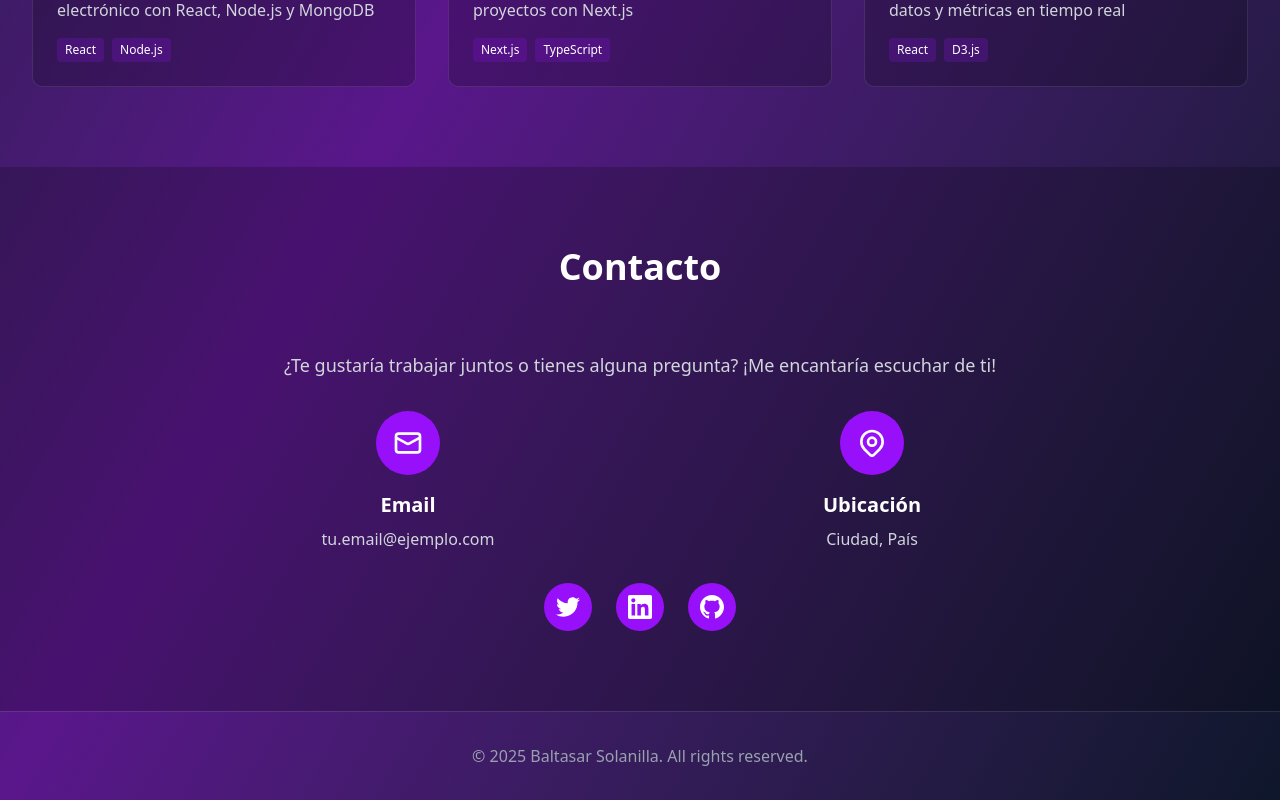
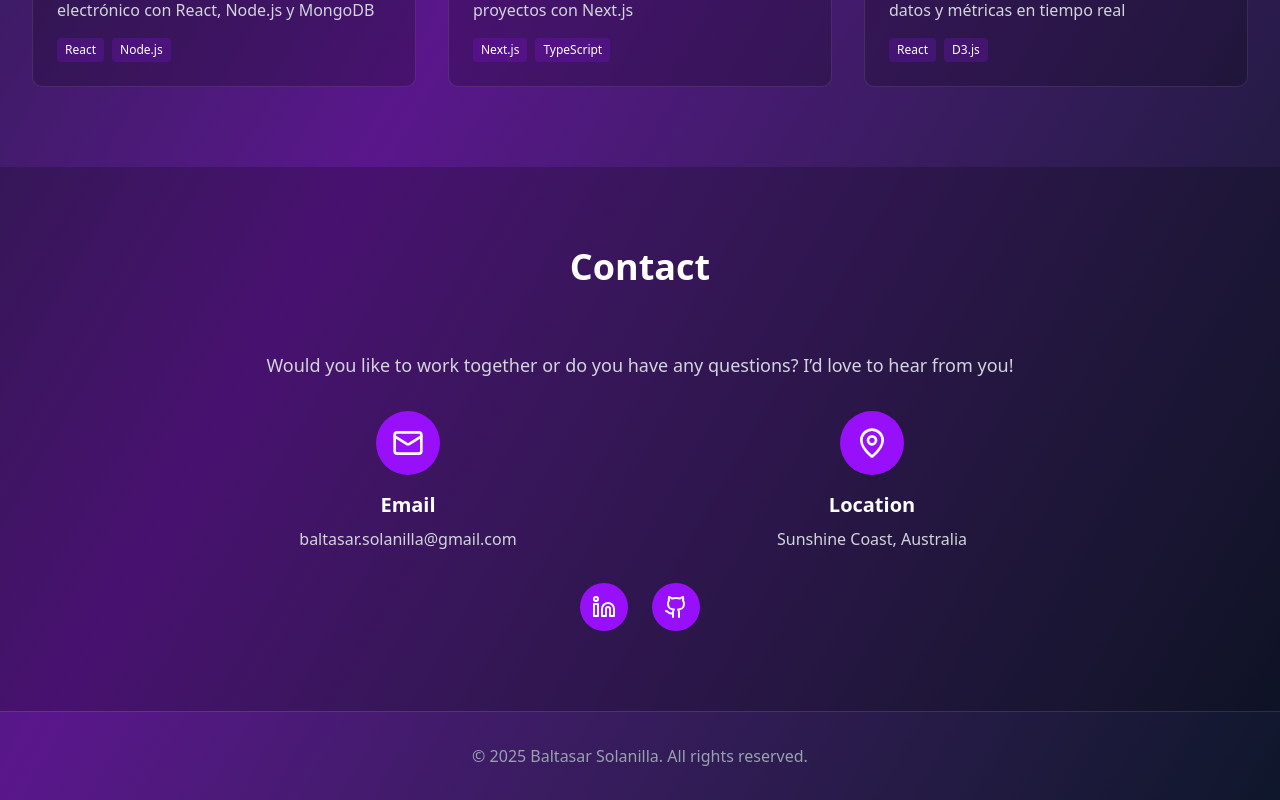
Before and after one commit to baltasarsolanilla/portfolio-site, a Next.js app: page / in a window 1280 px wide. Shown: the part 1413-2213 px from the top of the page. Built offline with nearby package versions, Linux system fonts and the light colour scheme.

Commit message:
Update main-contact with real content

```diff
--- /dev/null
+++ b/components/main-contact/contact-btn.tsx
@@ -0,0 +1,21 @@
+import { LucideIcon } from 'lucide-react';
+
+type ContactBtnProps = {
+  icon: LucideIcon;
+  url: string;
+};
+
+export default function ContactBtn({ icon, url }: ContactBtnProps) {
+  const Icon = icon;
+
+  return (
+    <a
+      href={url}
+      className="w-12 h-12 bg-purple-600 rounded-full flex items-center justify-center hover:bg-purple-700 transition-colors"
+      target="_blank"
+      rel="noopener noreferrer"
+    >
+      <Icon size={24} />
+    </a>
+  );
+}
--- /dev/null
+++ b/components/main-contact/icon-container.tsx
@@ -0,0 +1,23 @@
+import { LucideIcon } from 'lucide-react';
+
+type IconContainerProps = {
+  icon: LucideIcon;
+  size?: number;
+  className?: string;
+};
+
+export default function IconContainer({
+  icon,
+  size = 32,
+  className = '',
+}: IconContainerProps) {
+  const Icon = icon;
+
+  return (
+    <div
+      className={`w-16 h-16 bg-purple-600 rounded-full flex items-center justify-center mx-auto mb-4 ${className}`}
+    >
+      <Icon size={size} />
+    </div>
+  );
+}
--- a/components/main-contact/main-contact.tsx
+++ b/components/main-contact/main-contact.tsx
@@ -1,82 +1,47 @@
+import { MapPin, Mail, LucideIcon, Linkedin, Github } from 'lucide-react';
+import IconContainer from './icon-container';
+import ContactBtn from './contact-btn';
+
+const contactInfo: {
+  icon: LucideIcon;
+  name: string;
+  description: string;
+}[] = [
+  {
+    icon: Mail,
+    name: 'Email',
+    description: 'baltasar.solanilla@gmail.com',
+  },
+  {
+    icon: MapPin,
+    name: 'Location',
+    description: 'Sunshine Coast, Australia',
+  },
+];
+
 export default function MainContact() {
   return (
     <div className="max-w-4xl mx-auto text-center">
-      <h2 className="text-4xl font-bold mb-16">Contacto</h2>
+      <h2 className="text-4xl font-bold mb-16">Contact</h2>
       <p className="text-lg text-gray-300 mb-8">
-        ¿Te gustaría trabajar juntos o tienes alguna pregunta? ¡Me encantaría
-        escuchar de ti!
+        Would you like to work together or do you have any questions? I’d love
+        to hear from you!
       </p>
       <div className="grid md:grid-cols-2 gap-8 mb-8">
-        <div className="text-center">
-          <div className="w-16 h-16 bg-purple-600 rounded-full flex items-center justify-center mx-auto mb-4">
-            <svg
-              className="w-8 h-8"
-              fill="none"
-              stroke="currentColor"
-              viewBox="0 0 24 24"
-            >
-              <path
-                strokeLinecap="round"
-                strokeLinejoin="round"
-                strokeWidth={2}
-                d="M3 8l7.89 4.26a2 2 0 002.22 0L21 8M5 19h14a2 2 0 002-2V7a2 2 0 00-2-2H5a2 2 0 00-2 2v10a2 2 0 002 2z"
-              />
-            </svg>
+        {contactInfo.map((item) => (
+          <div className="text-center" key={item.name}>
+            <IconContainer icon={item.icon} />
+            <h3 className="text-xl font-semibold mb-2">{item.name}</h3>
+            <p className="text-gray-300">{item.description}</p>
           </div>
-          <h3 className="text-xl font-semibold mb-2">Email</h3>
-          <p className="text-gray-300">tu.email@ejemplo.com</p>
-        </div>
-        <div className="text-center">
-          <div className="w-16 h-16 bg-purple-600 rounded-full flex items-center justify-center mx-auto mb-4">
-            <svg
-              className="w-8 h-8"
-              fill="none"
-              stroke="currentColor"
-              viewBox="0 0 24 24"
-            >
-              <path
-                strokeLinecap="round"
-                strokeLinejoin="round"
-                strokeWidth={2}
-                d="M17.657 16.657L13.414 20.9a1.998 1.998 0 01-2.827 0l-4.244-4.243a8 8 0 1111.314 0z"
-              />
-              <path
-                strokeLinecap="round"
-                strokeLinejoin="round"
-                strokeWidth={2}
-                d="M15 11a3 3 0 11-6 0 3 3 0 016 0z"
-              />
-            </svg>
-          </div>
-          <h3 className="text-xl font-semibold mb-2">Ubicación</h3>
-          <p className="text-gray-300">Ciudad, País</p>
-        </div>
+        ))}
       </div>
       <div className="flex justify-center space-x-6">
-        <a
-          href="#"
-          className="w-12 h-12 bg-purple-600 rounded-full flex items-center justify-center hover:bg-purple-700 transition-colors"
-        >
-          <svg className="w-6 h-6" fill="currentColor" viewBox="0 0 24 24">
-            <path d="M24 4.557c-.883.392-1.832.656-2.828.775 1.017-.609 1.798-1.574 2.165-2.724-.951.564-2.005.974-3.127 1.195-.897-.957-2.178-1.555-3.594-1.555-3.179 0-5.515 2.966-4.797 6.045-4.091-.205-7.719-2.165-10.148-5.144-1.29 2.213-.669 5.108 1.523 6.574-.806-.026-1.566-.247-2.229-.616-.054 2.281 1.581 4.415 3.949 4.89-.693.188-1.452.232-2.224.084.626 1.956 2.444 3.379 4.6 3.419-2.07 1.623-4.678 2.348-7.29 2.04 2.179 1.397 4.768 2.212 7.548 2.212 9.142 0 14.307-7.721 13.995-14.646.962-.695 1.797-1.562 2.457-2.549z" />
-          </svg>
-        </a>
-        <a
-          href="#"
-          className="w-12 h-12 bg-purple-600 rounded-full flex items-center justify-center hover:bg-purple-700 transition-colors"
-        >
-          <svg className="w-6 h-6" fill="currentColor" viewBox="0 0 24 24">
-            <path d="M20.447 20.452h-3.554v-5.569c0-1.328-.027-3.047-1.852-3.047-1.853 0-2.136 1.445-2.136 2.939v5.677H9.351V9h3.414v1.561h.046c.477-.9 1.637-1.85 3.37-1.85 3.601 0 4.267 2.37 4.267 5.455v6.286zM5.337 7.433c-1.144 0-2.063-.926-2.063-2.065 0-1.138.92-2.063 2.063-2.063 1.14 0 2.064.925 2.064 2.063 0 1.139-.925 2.065-2.064 2.065zm1.782 13.019H3.555V9h3.564v11.452zM22.225 0H1.771C.792 0 0 .774 0 1.729v20.542C0 23.227.792 24 1.771 24h20.451C23.2 24 24 23.227 24 22.271V1.729C24 .774 23.2 0 22.222 0h.003z" />
-          </svg>
-        </a>
-        <a
-          href="#"
-          className="w-12 h-12 bg-purple-600 rounded-full flex items-center justify-center hover:bg-purple-700 transition-colors"
-        >
-          <svg className="w-6 h-6" fill="currentColor" viewBox="0 0 24 24">
-            <path d="M12 0c-6.626 0-12 5.373-12 12 0 5.302 3.438 9.8 8.207 11.387.599.111.793-.261.793-.577v-2.234c-3.338.726-4.033-1.416-4.033-1.416-.546-1.387-1.333-1.756-1.333-1.756-1.089-.745.083-.729.083-.729 1.205.084 1.839 1.237 1.839 1.237 1.07 1.834 2.807 1.304 3.492.997.107-.775.418-1.305.762-1.604-2.665-.305-5.467-1.334-5.467-5.931 0-1.311.469-2.381 1.236-3.221-.124-.303-.535-1.524.117-3.176 0 0 1.008-.322 3.301 1.23.957-.266 1.983-.399 3.003-.404 1.02.005 2.047.138 3.006.404 2.291-1.552 3.297-1.23 3.297-1.23.653 1.653.242 2.874.118 3.176.77.84 1.235 1.911 1.235 3.221 0 4.609-2.807 5.624-5.479 5.921.43.372.823 1.102.823 2.222v3.293c0 .319.192.694.801.576 4.765-1.589 8.199-6.086 8.199-11.386 0-6.627-5.373-12-12-12z" />
-          </svg>
-        </a>
+        <ContactBtn
+          icon={Linkedin}
+          url="https://www.linkedin.com/in/baltasarsolanilla"
+        />
+        <ContactBtn icon={Github} url="https://github.com/baltasarsolanilla" />
       </div>
     </div>
   );
```
